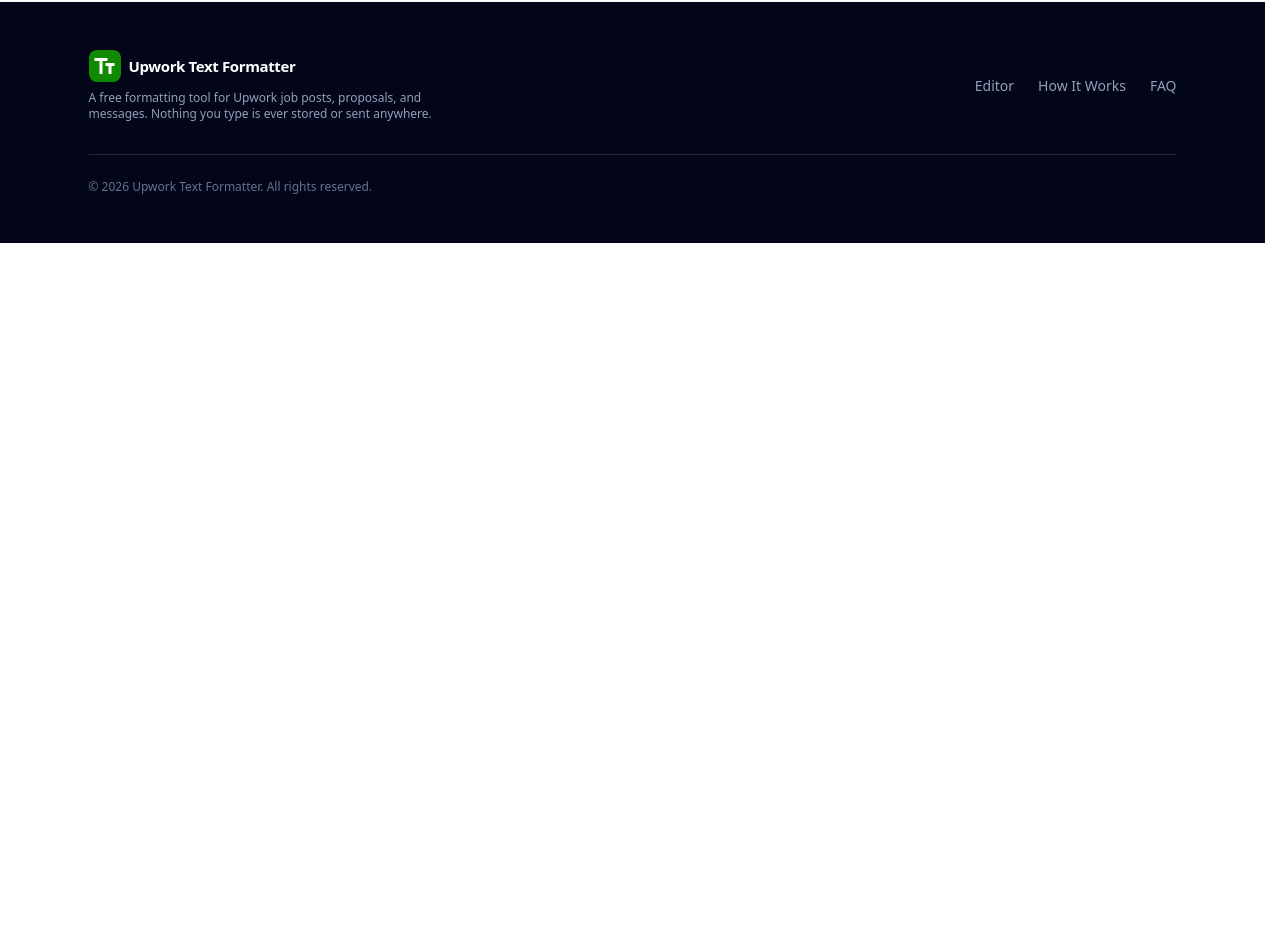
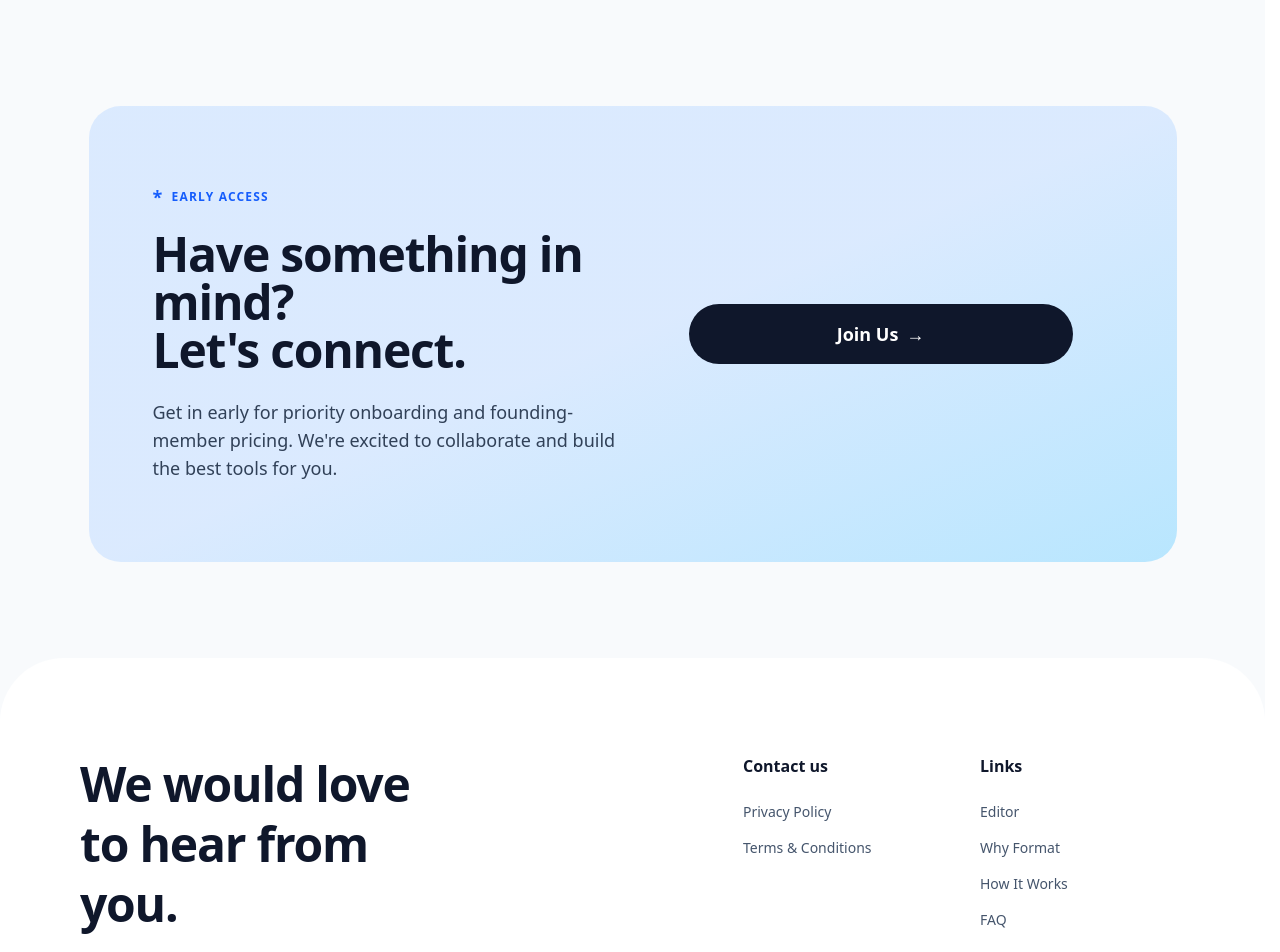
Before and after one commit to mirxa-hamza/upwork-text-editor, a Next.js app: page / in a window 1280 px wide. Shown: the part 3248-4200 px from the top of the page. Before the commit the page ends 3491 px from the top, so only its background shows below. Built offline with nearby package versions, Linux system fonts and the light colour scheme.

Commit message:
footer updated

```diff
--- a/src/app/page.tsx
+++ b/src/app/page.tsx
@@ -3,6 +3,7 @@ import FormatterApp from '@/components/FormatterApp';
 import WhyFormat from '@/components/WhyFormat';
 import HowItWorks from '@/components/HowItWorks';
 import Faq from '@/components/Faq';
+import WaitlistSection from '@/components/WaitlistSection';
 import Footer from '@/components/Footer';
 
 export default function Home() {
@@ -16,6 +17,7 @@ export default function Home() {
         <WhyFormat />
         <HowItWorks />
         <Faq />
+        <WaitlistSection />
       </main>
       <Footer />
     </div>
--- /dev/null
+++ b/src/app/privacy/page.tsx
@@ -0,0 +1,56 @@
+import Link from 'next/link';
+import Footer from '@/components/Footer';
+
+export const metadata = {
+  title: 'Privacy Policy | Upwork Text Formatter',
+  description: 'Privacy Policy for Upwork Text Formatter',
+};
+
+export default function PrivacyPolicy() {
+  return (
+    <div className="min-h-screen bg-slate-50 flex flex-col">
+      <main className="flex-1 pt-20 pb-20 px-6 sm:px-12 lg:px-20">
+        <div className="mx-auto max-w-4xl bg-white p-8 sm:p-12 rounded-3xl shadow-sm border border-slate-100">
+          <Link href="/" className="inline-flex items-center gap-2 text-sm font-semibold text-blue-600 hover:text-blue-800 mb-8">
+            &larr; Back to Home
+          </Link>
+          <h1 className="text-3xl sm:text-4xl font-extrabold text-slate-900 mb-8">Privacy Policy</h1>
+
+          <div className="prose prose-slate max-w-none text-slate-700">
+            <p className="mb-4">Last updated: {new Date().toLocaleDateString()}</p>
+
+            <h2 className="text-xl font-bold text-slate-900 mt-8 mb-4">1. Information We Do Not Collect</h2>
+            <p className="mb-4">
+              Upwork Text Formatter is a client-side tool. All text formatting is done locally in your browser.
+              We do not store, save, or transmit any of the text you paste or type into the editor to any servers.
+            </p>
+
+            <h2 className="text-xl font-bold text-slate-900 mt-8 mb-4">2. Waitlist Information</h2>
+            <p className="mb-4">
+              If you choose to join our waitlist, we collect your Name, Company, and Work Email.
+              This information is used strictly to notify you about early access, onboarding, and updates.
+              We do not sell or share this information with third parties.
+            </p>
+
+            <h2 className="text-xl font-bold text-slate-900 mt-8 mb-4">3. Cookies and Analytics</h2>
+            <p className="mb-4">
+              We may use basic analytics to understand website traffic (such as page views).
+              These analytics are anonymized and do not track your personal identity or the content you format.
+            </p>
+
+            <h2 className="text-xl font-bold text-slate-900 mt-8 mb-4">4. Changes to This Policy</h2>
+            <p className="mb-4">
+              We may update this Privacy Policy from time to time. We will notify you of any changes by posting the new Privacy Policy on this page.
+            </p>
+
+            <h2 className="text-xl font-bold text-slate-900 mt-8 mb-4">5. Contact Us</h2>
+            <p className="mb-4">
+              If you have any questions about this Privacy Policy, please contact us at hello@upworkformatter.com.
+            </p>
+          </div>
+        </div>
+      </main>
+      <Footer />
+    </div>
+  );
+}
--- /dev/null
+++ b/src/app/terms/page.tsx
@@ -0,0 +1,62 @@
+import Link from 'next/link';
+import Footer from '@/components/Footer';
+
+export const metadata = {
+  title: 'Terms & Conditions | Upwork Text Formatter',
+  description: 'Terms and Conditions for Upwork Text Formatter',
+};
+
+export default function TermsAndConditions() {
+  return (
+    <div className="min-h-screen bg-slate-50 flex flex-col">
+      <main className="flex-1 pt-20 pb-20 px-6 sm:px-12 lg:px-20">
+        <div className="mx-auto max-w-4xl bg-white p-8 sm:p-12 rounded-3xl shadow-sm border border-slate-100">
+          <Link href="/" className="inline-flex items-center gap-2 text-sm font-semibold text-blue-600 hover:text-blue-800 mb-8">
+            &larr; Back to Home
+          </Link>
+          <h1 className="text-3xl sm:text-4xl font-extrabold text-slate-900 mb-8">Terms & Conditions</h1>
+
+          <div className="prose prose-slate max-w-none text-slate-700">
+            <p className="mb-4">Last updated: {new Date().toLocaleDateString()}</p>
+
+            <h2 className="text-xl font-bold text-slate-900 mt-8 mb-4">1. Acceptance of Terms</h2>
+            <p className="mb-4">
+              By accessing and using Upwork Text Formatter, you accept and agree to be bound by the terms and provision of this agreement.
+              If you do not agree to abide by these terms, please do not use this service.
+            </p>
+
+            <h2 className="text-xl font-bold text-slate-900 mt-8 mb-4">2. Description of Service</h2>
+            <p className="mb-4">
+              Upwork Text Formatter is a free web-based utility designed to help freelancers format text for their Upwork proposals and profiles.
+              The service is provided "as is" and "as available". We do not guarantee that the formatting will always be perfectly translated by Upwork's platform.
+            </p>
+
+            <h2 className="text-xl font-bold text-slate-900 mt-8 mb-4">3. User Conduct</h2>
+            <p className="mb-4">
+              You agree to use the service only for lawful purposes. You are solely responsible for the content you format using our tool.
+              Since our tool processes data locally on your machine, we have no control over or responsibility for the text you input.
+            </p>
+
+            <h2 className="text-xl font-bold text-slate-900 mt-8 mb-4">4. Intellectual Property</h2>
+            <p className="mb-4">
+              The design, layout, look, appearance, and graphics of this website are owned by us.
+              Reproduction is prohibited other than in accordance with the copyright notice, which forms part of these terms and conditions.
+            </p>
+
+            <h2 className="text-xl font-bold text-slate-900 mt-8 mb-4">5. Disclaimer of Warranties</h2>
+            <p className="mb-4">
+              We make no warranties, expressed or implied, regarding the accuracy, reliability, or availability of the website.
+              Your use of the service is at your sole risk.
+            </p>
+
+            <h2 className="text-xl font-bold text-slate-900 mt-8 mb-4">6. Contact Information</h2>
+            <p className="mb-4">
+              If you have any questions about these Terms, please contact us at hello@upworkformatter.com.
+            </p>
+          </div>
+        </div>
+      </main>
+      <Footer />
+    </div>
+  );
+}
--- a/src/components/Footer.tsx
+++ b/src/components/Footer.tsx
@@ -1,36 +1,40 @@
-import Logo from './Logo';
-
-const FOOTER_LINKS = [
-  { href: '#editor', label: 'Editor' },
-  { href: '#how-it-works', label: 'How It Works' },
-  { href: '#faq', label: 'FAQ' },
-];
-
 export default function Footer() {
-  const year = new Date().getFullYear();
-
   return (
-    <footer className="w-full bg-slate-950 py-12 text-slate-400">
-      <div className="mx-auto flex max-w-6xl flex-col gap-8 px-4 sm:px-6 lg:px-8">
-        <div className="flex flex-col items-start justify-between gap-6 md:flex-row md:items-center">
-          <div className="flex flex-col gap-2">
-            <Logo light />
-            <span className="max-w-sm text-xs text-slate-400">
-              A free formatting tool for Upwork job posts, proposals, and messages. Nothing you
-              type is ever stored or sent anywhere.
-            </span>
-          </div>
-          <div className="flex gap-6">
-            {FOOTER_LINKS.map((link) => (
-              <a key={link.href} href={link.href} className="text-sm font-medium text-slate-400 transition-colors hover:text-white">
-                {link.label}
-              </a>
-            ))}
-          </div>
+    <footer className="mt-12 w-full rounded-t-[3rem] bg-white px-6 py-16 sm:rounded-t-[4rem] sm:px-12 sm:py-24 lg:px-20">
+      <div className="mx-auto flex max-w-7xl flex-col justify-between gap-16 lg:flex-row lg:gap-8">
+        {/* Left Side */}
+        <div className="flex max-w-sm flex-col items-start gap-6">
+          <h2 className="text-4xl font-extrabold leading-tight tracking-tight text-slate-900 sm:text-5xl">
+            We would love <br /> to hear from you.
+          </h2>
+          <p className="text-sm text-slate-500">
+            Feel free to reach out if you want to collaborate with us, or simply have a chat.
+          </p>
         </div>
 
-        <div className="border-t border-slate-800 pt-6 text-xs text-slate-500">
-          © {year} Upwork Text Formatter. All rights reserved.
+        {/* Right Side Columns */}
+        <div className="grid grid-cols-1 gap-12 sm:grid-cols-2 sm:gap-8 lg:w-2/5">
+          {/* Column 1 */}
+          <div className="flex flex-col gap-6">
+            <a href="https://www.buraq.dev/contact" target="_blank" rel="noopener noreferrer" className="font-bold text-slate-900 hover:underline">
+              Contact us
+            </a>
+            <ul className="flex flex-col gap-4 text-sm text-slate-600">
+              <li><a href="/privacy" className="hover:text-slate-900">Privacy Policy</a></li>
+              <li><a href="/terms" className="hover:text-slate-900">Terms & Conditions</a></li>
+            </ul>
+          </div>
+
+          {/* Column 2 */}
+          <div className="flex flex-col gap-6">
+            <h3 className="font-bold text-slate-900">Links</h3>
+            <ul className="flex flex-col gap-4 text-sm text-slate-600">
+              <li><a href="#editor" className="hover:text-slate-900">Editor</a></li>
+              <li><a href="#why-format" className="hover:text-slate-900">Why Format</a></li>
+              <li><a href="#how-it-works" className="hover:text-slate-900">How It Works</a></li>
+              <li><a href="#faq" className="hover:text-slate-900">FAQ</a></li>
+            </ul>
+          </div>
         </div>
       </div>
     </footer>
--- /dev/null
+++ b/src/components/WaitlistSection.tsx
@@ -0,0 +1,36 @@
+'use client';
+
+export default function WaitlistSection() {
+  return (
+    <section className="mx-auto w-full max-w-6xl px-4 py-12 sm:px-6 lg:px-8">
+      <div className="relative overflow-hidden rounded-[2rem] bg-gradient-to-br from-blue-100 via-blue-100 to-sky-200 px-8 py-16 sm:px-16 sm:py-20">
+        <div className="relative z-10 grid gap-12 lg:grid-cols-2 lg:items-center lg:gap-8">
+          {/* Left Text */}
+          <div className="max-w-xl">
+            <div className="mb-6 inline-flex items-center gap-2 text-xs font-bold uppercase tracking-widest text-blue-600">
+              <span className="text-lg leading-none">*</span> Early Access
+            </div>
+            <h2 className="mb-6 text-4xl font-extrabold tracking-tight text-slate-900 sm:text-5xl">
+              Have something in mind? <br /> Let's connect.
+            </h2>
+            <p className="text-lg text-slate-700">
+              Get in early for priority onboarding and founding-member pricing. We're excited to collaborate and build the best tools for you.
+            </p>
+          </div>
+
+          {/* Right Form Card */}
+          <div className="flex flex-col justify-center sm:p-10">
+            <a
+              href="https://www.buraq.dev/contact"
+              target="_blank"
+              rel="noopener noreferrer"
+              className="flex w-full items-center justify-center gap-2 rounded-full bg-slate-900 px-6 py-4 text-lg font-semibold text-white transition-colors hover:bg-slate-800"
+            >
+              Join Us <span>&rarr;</span>
+            </a>
+          </div>
+        </div>
+      </div>
+    </section>
+  );
+}
```
